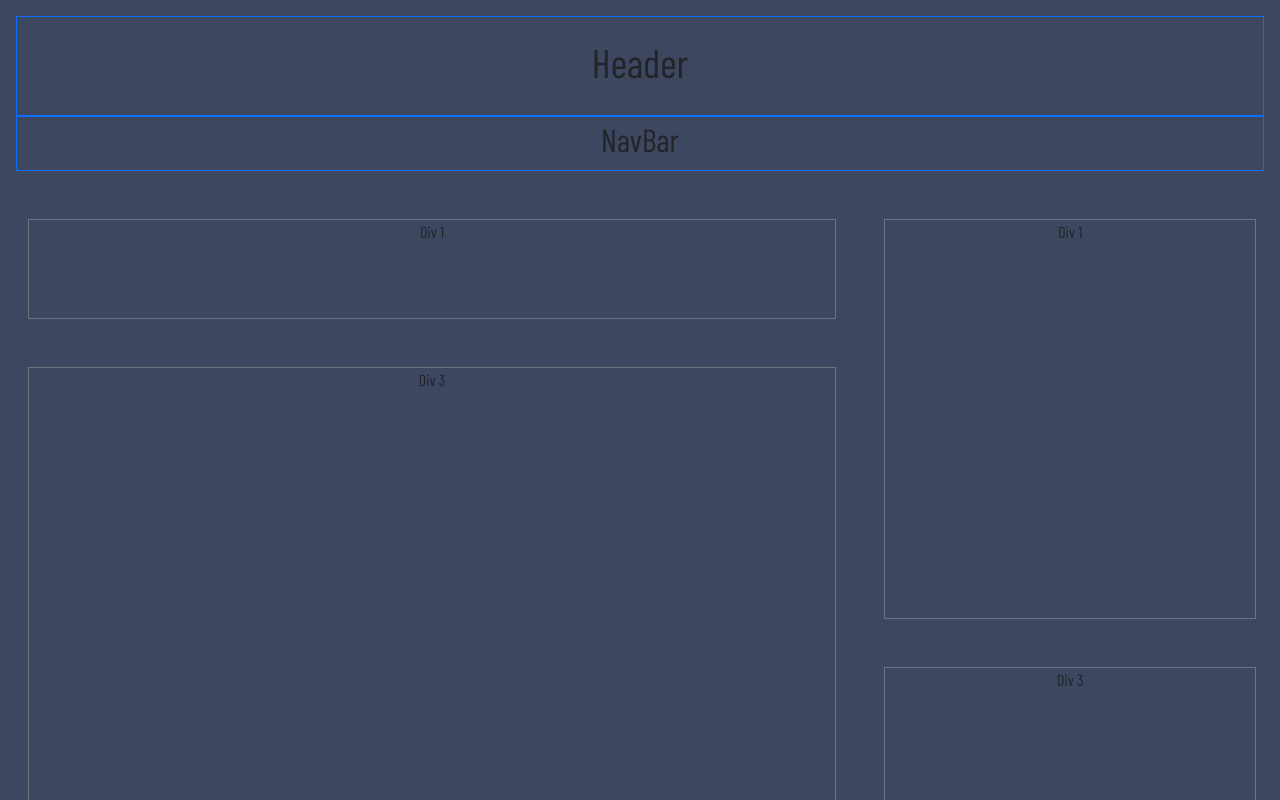
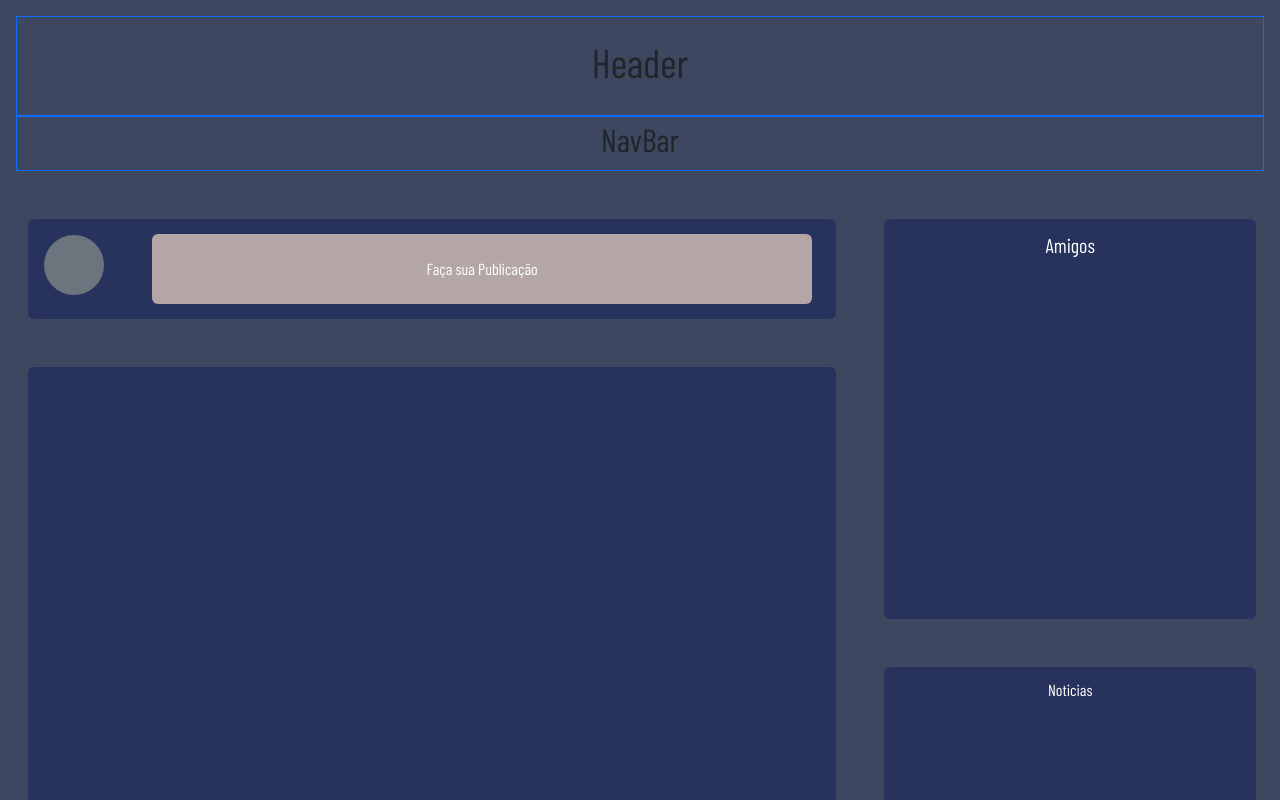
Before and after one commit to kleberton-santos/Projeto-Alerta-Natural-FrontEnd, a React (Vite) app: page / in a window 1280 px wide. Shown: the top 800 px of the page. Built offline with nearby package versions, Linux system fonts and the light colour scheme.

Commit message:
pagina do secao feed parcialmente terminada

```diff
--- a/src/assets/Css/feed/FeedPage.css
+++ b/src/assets/Css/feed/FeedPage.css
@@ -4,8 +4,6 @@
   }
 .feed-principal {
   width: 100vw;
-  height: 128vh;
+  height: 168vh;
   background-color: #3D475F;
 }
-
-.secao-feed-publicacao  {}
--- a/src/components/feed/SecaoFeedAmigos.jsx
+++ b/src/components/feed/SecaoFeedAmigos.jsx
@@ -3,7 +3,7 @@ import "../../assets/Css/feed/SecaoFeedAmigos.css";
 
 const SecaoFeedAmigos = () => {
     return (
-        <div className="seca-feed-time-line d-flex flex-column align-items-center rounded bg-custom mt-3 ms-4" style={{ height: '400px', width: '12%', borderStyle: 'solid' }}>
+        <div className="seca-feed-time-line d-flex flex-column align-items-center rounded bg-custom" style={{ height: '400px', width: '100%', borderStyle: 'solid' }}>
             <p className="secao-feed-text-amigo text-white mt-2">Amigos</p>
         </div>
     )
--- a/src/components/feed/SecaoFeedNoticias.jsx
+++ b/src/components/feed/SecaoFeedNoticias.jsx
@@ -3,7 +3,7 @@ import "../../assets/Css/feed/SecaoFeedNoticias.css";
 
 const SecaoFeedNoticias = () => {
     return (
-         <div className="seca-feed-noticia d-flex flex-column align-items-center rounded bg-custom mt-3 ms-4" style={{ height: '400px', width: '12%', borderStyle: 'solid' }}>
+         <div className="seca-feed-noticia d-flex flex-column align-items-center rounded bg-custom" style={{ height: '300px', width: '100%', borderStyle: 'solid' }}>
              <p className="secao-feed-text-noticia text-white mt-2">Noticias</p>
          </div>
 
--- a/src/components/feed/SecaoFeedPublicacao.jsx
+++ b/src/components/feed/SecaoFeedPublicacao.jsx
@@ -3,12 +3,12 @@ import "../../assets/Css/feed/secaoFeedPublicacao.css";
 
 const SecaoFeedPublicacao = () => {
     return (
-        <div className="secao-feed-publicacao d-flex rounded bg-custom mt-3 ms-4" style={{ height: '100px', width: '60%', borderStyle: 'solid' }}>
+        <div className="secao-feed-publicacao d-flex rounded bg-custom" style={{ height: '100px', width: '100%' }}>
 
             <div className="foto-Perfil rounded-circle bg-secondary ms-3 mt-3" style={{ height: '60px', width: '60px' }}>
                 {/* Conteúdo da foto */}
             </div>
-            <div className="secao-publicacao border-2 m-auto ms-5 me-4 rounded bg-custom-publicacao d-flex justify-content-center align-items-center"  style={{ height: '70%', flex: 1, border: '2px solid' }}>
+            <div className="secao-publicacao border-2 m-auto ms-5 me-4 rounded bg-custom-publicacao d-flex justify-content-center align-items-center"  style={{ height: '70%', flex: 1}}>
                  <p className="texto-central mt-3 text-white">Faça sua Publicação</p>
             </div>
         </div>
--- a/src/components/feed/SecaoFeedTimeLine.jsx
+++ b/src/components/feed/SecaoFeedTimeLine.jsx
@@ -3,7 +3,7 @@ import "../../assets/Css/feed/SecaoFeedTimeLine.css";
 
 const SecaoFeedTimeLine = () => {
     return (
-        <div className="seca-feed-time-line d-flex rounded bg-custom mt-3 ms-4" style={{ height: '400px', width: '60%', borderStyle: 'solid' }}>
+        <div className="seca-feed-time-line d-flex rounded bg-custom" style={{ height: '600px', width: '100%', borderStyle: 'solid' }}>
 
 
         </div>
--- a/src/pages/FeedPage.jsx
+++ b/src/pages/FeedPage.jsx
@@ -2,6 +2,7 @@ import React from "react";
 import SecaoFeedPublicacao from "../components/feed/SecaoFeedPublicacao";
 import SecaoFeedAmigos from "../components/feed/SecaoFeedAmigos";
 import SecaoFeedTimeLine from "../components/feed/SecaoFeedTimeLine";
+import SecaoFeedNoticias from "../components/feed/SecaoFeedNoticias";
 import "../../src/assets/Css/feed/FeedPage.css";
 
 const FeedPage = () => {
@@ -28,19 +29,19 @@ const FeedPage = () => {
         <div className="row">
           {/* Primeira linha */}
           <div className="col-8">
-            <div className="w-full border border-secondary" style={{height: '100px'}}>
-              <p className="text-center">Div 1</p>
+            <div className="w-full " style={{height: '100px'}}>
+              <SecaoFeedPublicacao/>
             </div>
-            <div className="w-full border border-secondary mt-5" style={{height: '600px'}}>
-              <p className="text-center">Div 3</p>
+            <div className="w-full mt-5" style={{height: '600px'}}>
+              <SecaoFeedTimeLine/>
             </div>
           </div>
           <div className="col-4">
-            <div className="col-md-6 col-sm-12 border border-secondary me-5 ms-4" style={{height: '400px', width:'95%'}}>
-              <p className="text-center">Div 1</p>
+            <div className="col-md-6 col-sm-12 me-5 ms-4" style={{height: '400px', width:'95%'}}>
+              <SecaoFeedAmigos/>
             </div>
-            <div className="col-md-6 col-sm-12 border border-secondary me-5 ms-4 mt-5" style={{height: '300px', width:'95%'}}>
-              <p className="text-center">Div 3</p>
+            <div className="col-md-6 col-sm-12 me-5 ms-4 mt-5" style={{height: '300px', width:'95%'}}>
+              <SecaoFeedNoticias/>
             </div>
           </div>
         </div>
```
